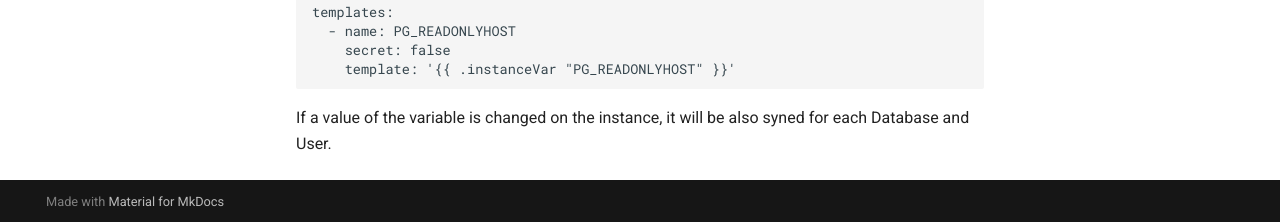
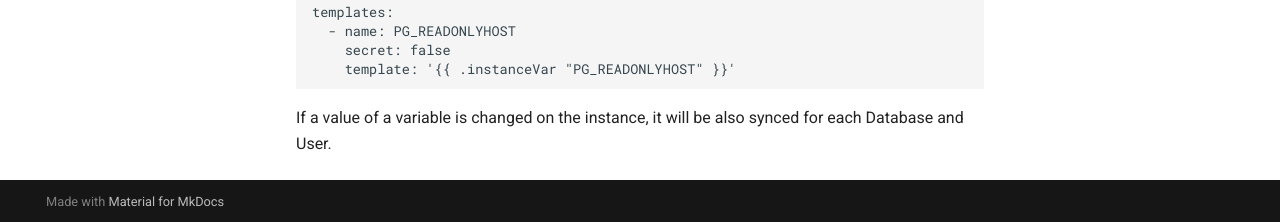
Before and after one commit to db-operator/documentation, an MkDocs documentation site: the page built from docs/dbinstance.md, in a window 1280 px wide and 900 px high, scrolled down 2404 px. Shown: the part 675-897 px from the top of the window. Built offline with MkDocs 1.6.1 and Material for MkDocs 9.7.7, drawn with Linux system fonts in a browser that asks for light colours.

Commit message:
Fix a typo
Signed-off-by: Nikolai Rodionov <allanger@badhouseplants.net>

````diff
--- a/docs/dbinstance.md
+++ b/docs/dbinstance.md
@@ -135,4 +135,4 @@ templates:
     template: '{{ .instanceVar "PG_READONLYHOST" }}'
 ```
 
-If a value of the variable is changed on the instance, it will be also syned for each Database and User.
+If a value of a variable is changed on the instance, it will be also synced for each Database and User.
````
